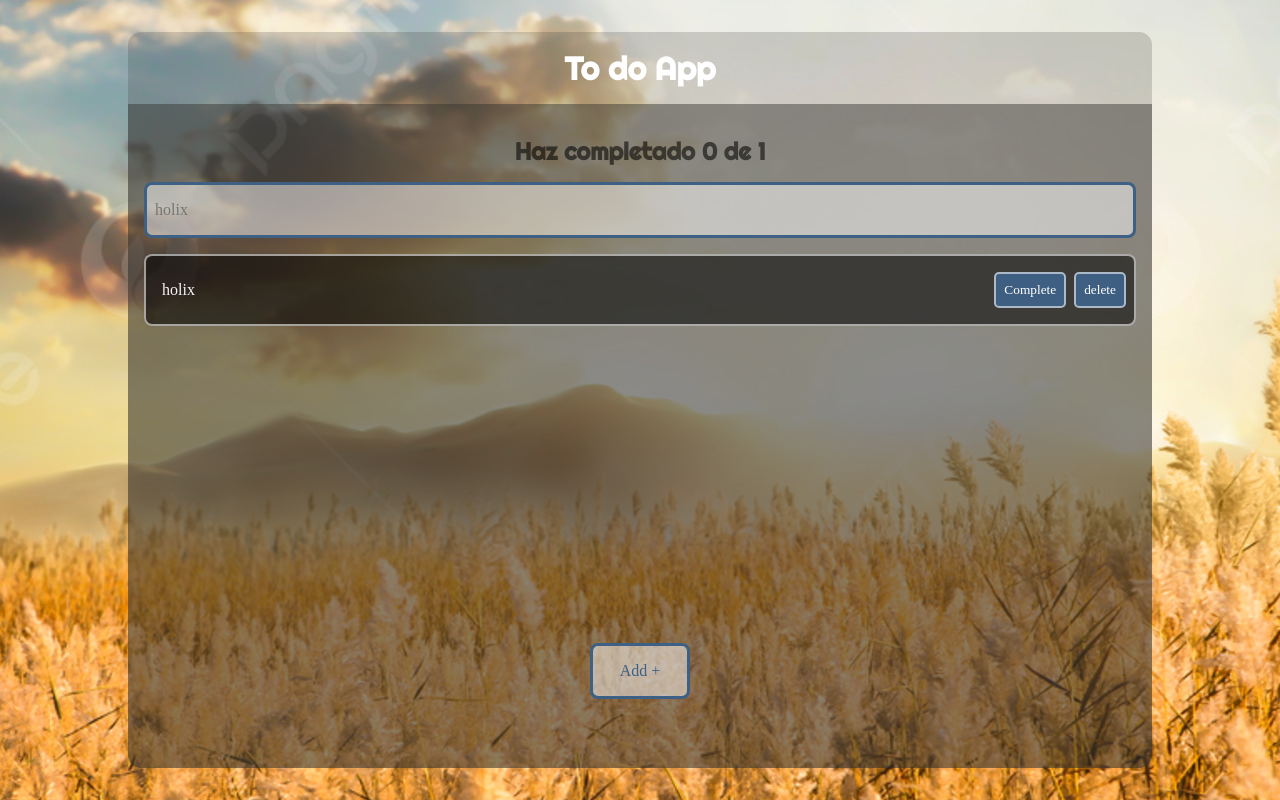
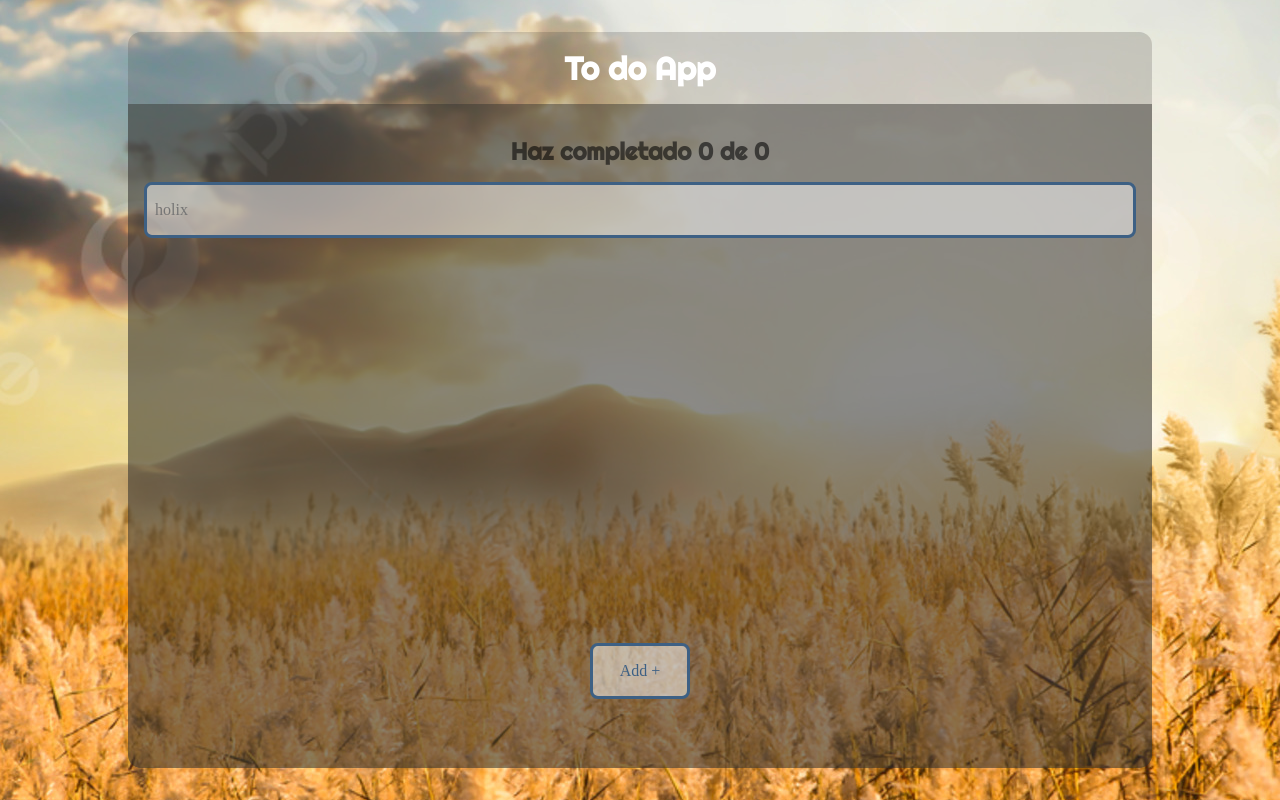
Before and after one commit to NadGarDez/another_todo_task_in_react, a React (Create React App) app: page / in a window 1280 px wide. Built offline with nearby package versions, Linux system fonts and the light colour scheme; the HTML template or start-up script is replaced by a standard one; a web font is replaced by a local one.

Commit message:
feat: starting with local storage (class 13)

```diff
--- a/src/App.js
+++ b/src/App.js
@@ -9,11 +9,14 @@ import { TodoSearch } from './components/TodoSearch';
 import { TodoTitle } from './components/TodoTitle';
 import "./index.css"
 
+const LOCAL_STORAGE_ITEM_NAME = "TODOS_PLATZI";
+
 function App() {
 
-  const [todoList, setTodoList] = useState([{
-    text: "holix" , completed: false , id : new Date().getTime()
-  }])
+  const persistence = !localStorage.getItem(LOCAL_STORAGE_ITEM_NAME) ? [] : JSON.parse(localStorage.getItem(LOCAL_STORAGE_ITEM_NAME))
+
+  console.log(persistence)
+  const [todoList, setTodoList] = useState(persistence)
 
   const [search, setSearch] = useState("")
   const onChangeTextSearch = (event)=>setSearch(event.target.value)
@@ -42,6 +45,7 @@ function App() {
       completed: !todoList[index].completed
     }
     todoCopy.splice(index , 1, newObject)
+    saveOnLocalStorage(todoCopy)
     setTodoList(todoCopy)
   }
 
@@ -51,7 +55,12 @@ function App() {
       item => item.id === id
     )
     todoCopy.splice(index , 1)
+    saveOnLocalStorage(todoCopy)
     setTodoList(todoCopy)
+  }
+
+  const saveOnLocalStorage = (todos)=> {
+    localStorage.setItem(LOCAL_STORAGE_ITEM_NAME , JSON.stringify(todos))
   }
 
 
--- a/src/styles/createToDoButton.css
+++ b/src/styles/createToDoButton.css
@@ -18,6 +18,8 @@
     align-items: center;
     color: #3d6084;
     font-family: 'Shantell Sans', cursive;
+    cursor: pointer;
+
 }
 
 .createToDoContainer {
--- a/src/styles/toDoItem.css
+++ b/src/styles/toDoItem.css
@@ -29,4 +29,5 @@
     border-color: #FFFFFF90;
     border-radius: 5px;
     background-color: #3e5f82;
+    cursor: pointer;
 }
```
